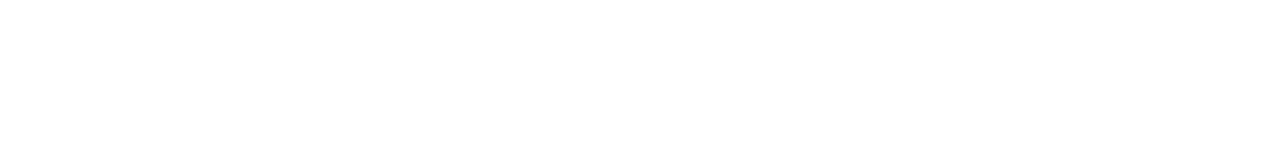
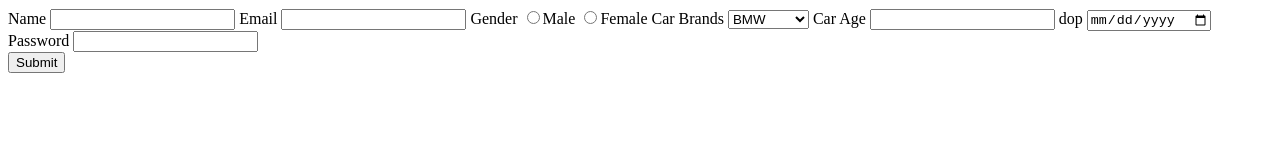
Before and after one commit to acciojob/car-insurance-form-gauravjoshi34, a website: page main.html in a window 1280 px wide. Drawn offline with Linux system fonts and the light colour scheme.

Commit message:
created a submission

```diff
--- a/main.html
+++ b/main.html
@@ -8,6 +8,27 @@
 
 <body>
 	<!-- the entire body must be written by student -->
+	<label for="name">Name</label>
+	<input type="text" id="name" required>
+	<label for="email">Email</label>
+	<input type="Email" id="email" required>
+	<label for="">Gender</label>
+	<input type="radio" name="gender" required>Male
+	<input type="radio" name="gender" required>Female
+	<label for="cars">Car Brands</label>
+	<select id=cars>
+		<option>BMW</option>
+		<option>Audi</option>
+		<option>Mercedez</option>
+	</select>
+	<label for="carage">Car Age</label>
+	<input type="number" id="carage" required>
+	<label for="dop">dop</label>
+	<input type="date" id="dop" required>
+	<label for="password">Password</label>
+	<input type="password" id="password" required>
+	<br>
+	<input type="submit">
     <script type="text/javascript" src="./script.js">
 </script>
 
```
